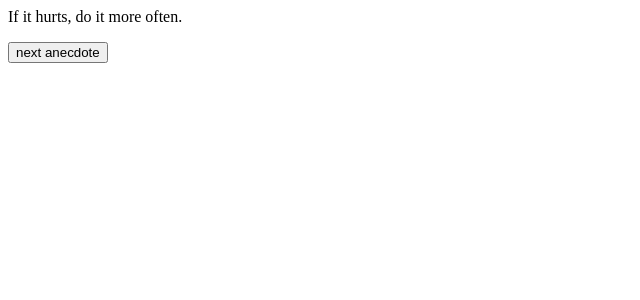
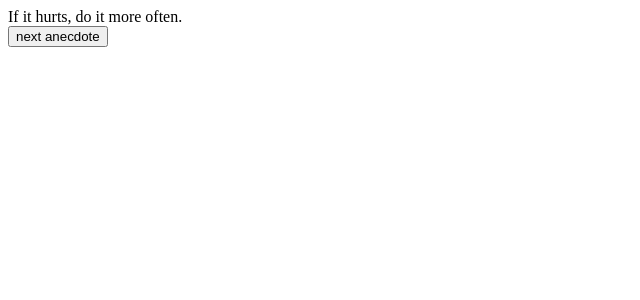
Before and after one commit to shamaanikala/FullStack-HY-k2023, a React (Create React App) app in the folder osa1/anekdootit/: page / in a window 1280 px wide. Shown: the top 300 px of the page, without its empty margins (0-640 px from the left). Built offline with nearby package versions, Linux system fonts and the light colour scheme.

Commit message:
Teht.1.12*: Nappulan paikkaa viilattu

```diff
--- a/osa1/anekdootit/src/App.js
+++ b/osa1/anekdootit/src/App.js
@@ -30,10 +30,8 @@ const App = () => {
 
   return (
     <div>
-      {anecdotes[selected]}
-      <p>
-        <Button handleClick={() => randomSelected()} text="next anecdote" />
-      </p>
+      {anecdotes[selected]}<br />
+      <Button handleClick={() => randomSelected()} text="next anecdote" />
     </div>
   )
 }
```
